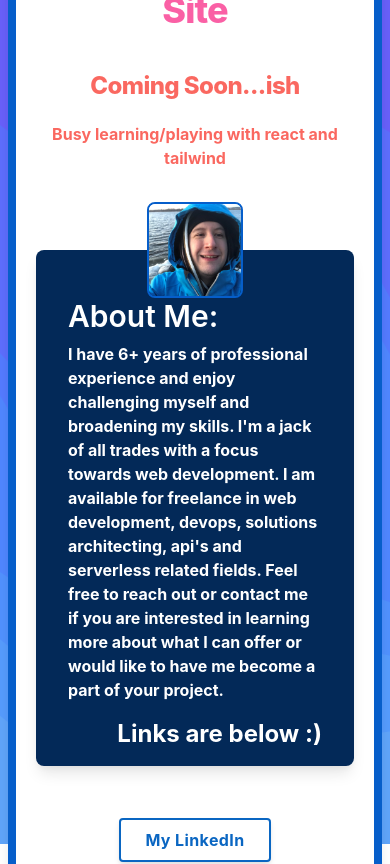
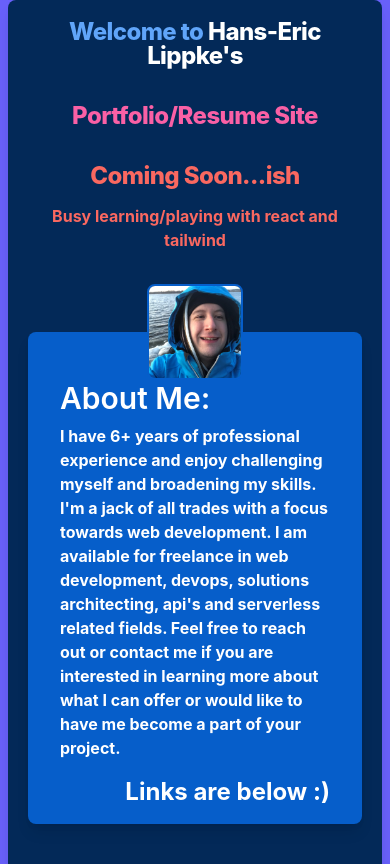
Before and after one commit to washedrepent/washedrepent.github.io, a React (Create React App) app: page / in a window 390 px wide. Shown: the top 864 px of the page. Built offline with nearby package versions, Linux system fonts and the light colour scheme.

Commit message:
Updated mobile design to be able to display

```diff
--- a/src/Nav.js
+++ b/src/Nav.js
@@ -4,23 +4,23 @@ import me from './me.jpg';
 function Nav() {
   const [isOpen, setIsOpen] = useState(false);
   return (
-    <div className="flex items-center h-screen bg-mainbg bg-cover">
+    <div className="md:flex items-center md:h-screen v-screen bg-blurp md:bg-mainbg md:bg-cover">
       <div className="container mx-auto max-w-5xl">
-        <div className="bg-white rounded-lg shadow-lg p-5 md:p-10 mx-2 border-mainblue-dark border-8">
+        <div className="bg-mainblue-darkest md:bg-white rounded-lg shadow-lg p-5 md:p-10 md:mt-20 mx-2 border-none md:border-mainblue-dark md:border-8">
           <div className="text-center">
-            <h2 className="text-3xl tracking-tight leading-10 font-extrabold text-mainblue sm:text-5xl sm:leading-none md:text-6xl">
-              Welcome to <span className="text-blurp">Hans-Eric Lippke's</span>
+            <h2 className="text-2xl tracking-tight leading-none font-extrabold text-mainblue md:leading-none md:text-5xl">
+              Welcome to <span className="md:text-blurp text-white">Hans-Eric Lippke's</span>
             </h2>
-            <h2 className="text-4xl tracking-tight leading-10 mt-9 font-extrabold text-black sm:text-5xl sm:leading-none md:text-6xl">
-                <span className="text-pinky">Portfolio/Resume Site</span>
+            <h2 className="text-2xl tracking-tight  break-all  mt-9 font-extrabold text-pinky leading-none md:leading-10 md:text-5xl">
+              Portfolio/Resume Site
             </h2>
-            <h2 className="text-2xl tracking-tight leading-10 mt-9 font-extrabold text-bled sm:text-5xl sm:leading-none md:text-6xl">
-                      Coming Soon...ish
+            <h2 className="text-2xl tracking-tight   mt-9 font-extrabold text-bled leading-none md:leading-10 md:text-5xl ">
+              Coming Soon...ish
             </h2>
             <h3 className='text-md md:text-2xl text-center mt-4 font-bold text-bled'>Busy learning/playing with react and tailwind</h3>
           </div>
 
-          <div className="max-w-screen-md py-4 px-8 bg-mainblue-darkest shadow-lg rounded-lg mt-20 m-auto">
+          <div className="max-w-screen-md py-4 px-8 bg-mainblue-dark md:bg-mainblue-darkest shadow-lg rounded-lg mt-20 m-auto">
             <div className="flex justify-center md:justify-end -mt-16">
               <img className="w-24 h-24 object-cover rounded-lg border-2 border-mainblue-dark"  src={me} alt="Picture of me" />
             </div>
```
